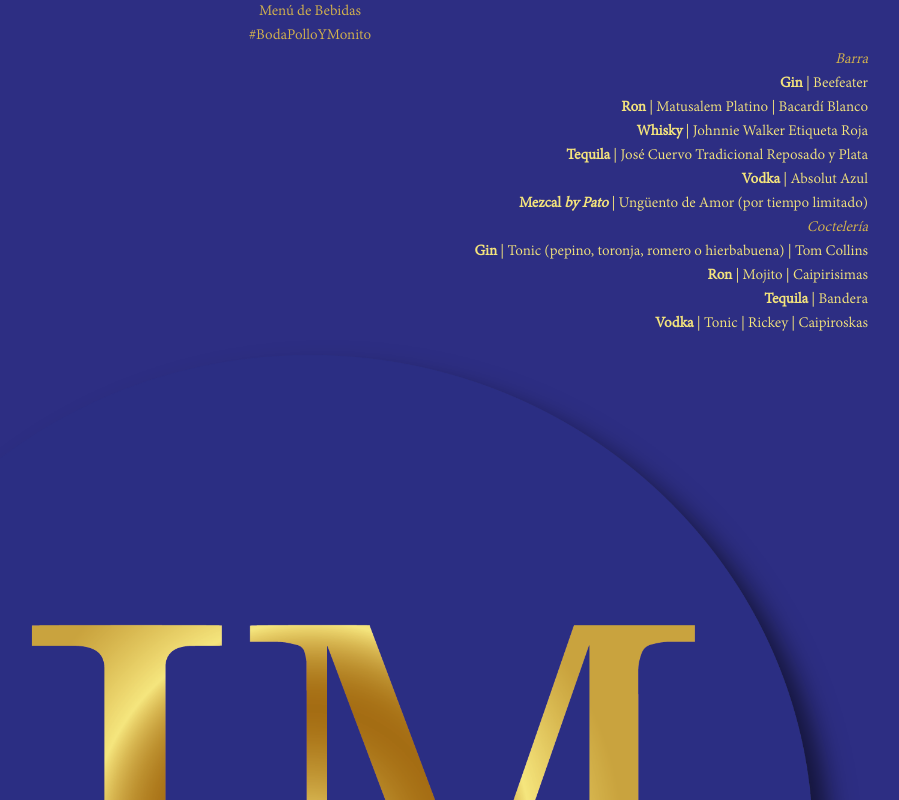
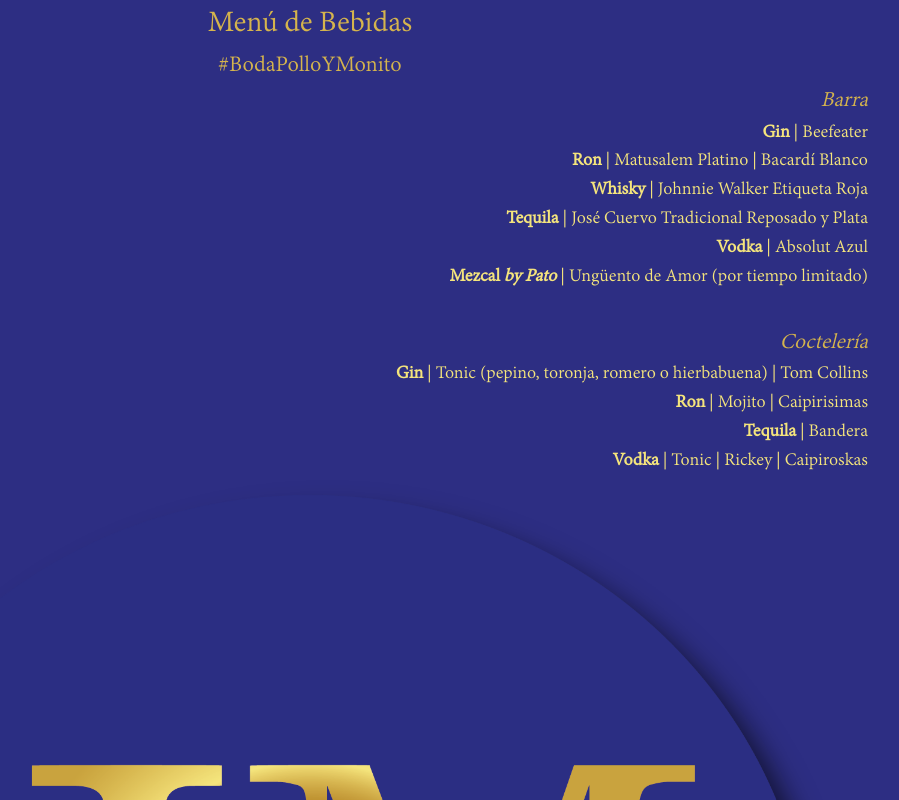
Before and after one commit to rolope/rolope.github.io, a plain HTML site: page bodapolloymonito/drinks.html in a window 1280 px wide. Shown: the top 800 px of the page, without its empty margins (330-1229 px from the left). Drawn offline with nearby package versions, Linux system fonts and the light colour scheme.

Commit message:
BODA: Font size

```diff
--- a/bodapolloymonito/drinks.html
+++ b/bodapolloymonito/drinks.html
@@ -15,18 +15,18 @@
 	</style>
 </head>
 
-<body style="background-color: #2D2E83; color: #F4E47C; font-family: devanagari;">
+<body style="background-color: #2D2E83; color: #F4E47C; font-family: devanagari; font-size: larger;">
 	<div class="container-sm">
 		<div class="row">
-			<div class="col text-center" style="color: #D5B44D;">Men&uacute; de Bebidas</div>
+			<div class="col text-center" style="color: #D5B44D; font-size: xx-large;">Men&uacute; de Bebidas</div>
 		</div>
 		<div class="row">
-			<div class="col text-center" style="color: #D5B44D;">#BodaPolloYMonito</div>
+			<div class="col text-center" style="color: #D5B44D; font-size: x-large;">#BodaPolloYMonito</div>
 		</div>
 		<div class="row">
 			<div class="col text-right">
 				<div class="row">
-					<div class="col fst-italic" style="text-align:right; color: #D5B44D;">Barra</div>
+					<div class="col fst-italic" style="text-align:right; color: #D5B44D; font-size: larger;">Barra</div>
 				</div>
 				<div class="row">
 					<div class="col" style="text-align:right;"><strong>Gin</strong> | Beefeater</div>
@@ -55,7 +55,10 @@
 						limitado)</div>
 				</div>
 				<div class="row">
-					<div class="col fst-italic" style="text-align:right; color: #D5B44D;">Cocteler&iacute;a</div>
+					<div class="col" style="text-align:right; color: #D5B44D; font-size: larger;">&nbsp;</div>
+				</div>
+				<div class="row">
+					<div class="col fst-italic" style="text-align:right; color: #D5B44D; font-size: larger;">Cocteler&iacute;a</div>
 				</div>
 				<div class="row">
 					<div class="col" style="text-align:right;"><strong>Gin</strong> | Tonic (pepino,
```
